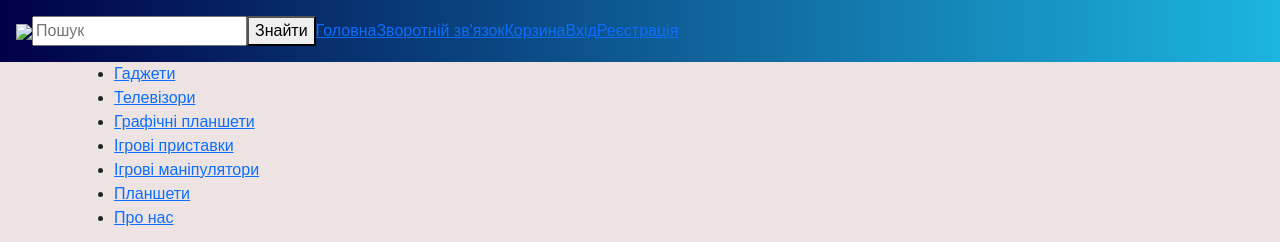
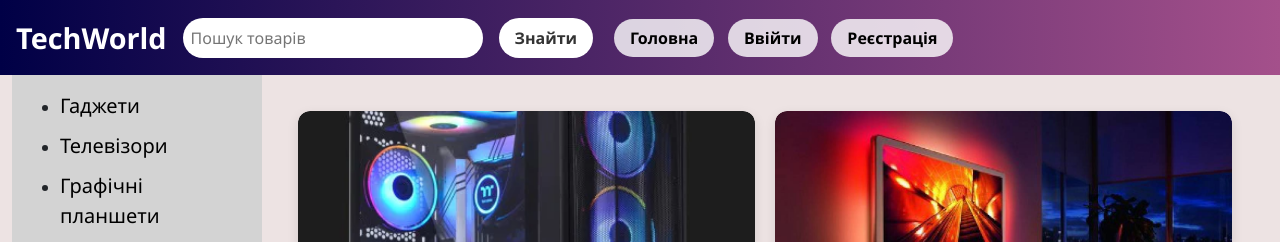
Before and after one commit to EvilDahaka/release-project, a Flask app: template templates/home.html in a window 1280 px wide. Shown: the top 242 px of the page. Run offline with Flask 3, Linux system fonts and the light colour scheme; the template is opened without the code that fills it, so the values that code supplies are empty.

Commit message:
Готовий каркас та головна сторінка

```diff
--- a/static/style.css
+++ b/static/style.css
@@ -1,19 +1,69 @@
-header {
-    display: flex;
-    align-items: center;
-    background: linear-gradient(to right, #000046, #1cb5e0);
-    color: white;
-    padding: 1rem;
-
-}
-
-
 body {
-    font-family: Arial, sans-serif;
+    font-family: 'Segoe UI', sans-serif;
     background-color: #ede3e3;
     margin: 0;
     padding: 0;
-}
+  }
+
+  header {
+    display: flex;
+    align-items: center;
+    background: linear-gradient(to right, #000046, #a4508b);
+    color: white;
+    padding: 1rem;
+    gap: 1rem;
+  }
+
+  .logo {
+    font-size: 1.8rem;
+    font-weight: bold;
+  }
+
+  header input[type="text"] {
+    width: 300px;
+    padding: 0.5rem;
+    border-radius: 20px;
+    border: none;
+  }
+
+  header .btn {
+    background: white;
+    border-radius: 20px;
+    padding: 0.5rem 1rem;
+    border: none;
+    font-weight: bold;
+    color: #333;
+  }
+
+  nav a {
+    background-color: rgba(255, 255, 255, 0.8);
+    border-radius: 20px;
+    padding: 0.5rem 1rem;
+    margin: 0 0.3rem;
+    text-decoration: none;
+    color: black;
+    font-weight: bold;
+  }
+
+  aside {
+    background-color: #d3d3d3;
+    padding: 1rem;
+    min-width: 250px;
+    margin-left: 0;
+  }
+
+  aside ul li a {
+    color: black;
+    text-decoration: none;
+    font-size: 20px;
+    display: block;
+    margin-bottom: 10px;
+  }
+
+  aside ul li a:hover {
+    color: #4b0082;
+    text-decoration: none;
+  }
 
 .gallery-grid {
     display: grid;
--- a/templates/base.html
+++ b/templates/base.html
@@ -5,27 +5,20 @@
   <meta name="viewport" content="width=device-width, initial-scale=1.0">
   <link rel="stylesheet" href="https://cdn.jsdelivr.net/npm/bootstrap@5.3.3/dist/css/bootstrap.min.css">
   <link rel="stylesheet" href="static/style.css">
-
   <title>{% block title %}gShop{% endblock %}</title>
-</head>
 <body>
   <header>
-        <div class = "logo">
-            <a href="/home">
-                <img src="#">
-            </a>
-        </div>
-        <input type= "text" placeholder="Пошук">
-        <button>Знайти</button>
+    <div class="logo">TechWorld</div>
+    <input type="text" placeholder="Пошук товарів">
+    <button class="btn">Знайти</button>
+    <nav>
       <a href="{{ url_for('home') }}">Головна</a>
-        <a href="#">Зворотній зв'язок</a>
-        <a href="#">Корзина</a>
-        <a href="#">Вхід</a>
+      <a href="#">Ввійти</a>
       <a href="#">Реєстрація</a>
-
+    </nav>
   </header>
 
-    <div class="container">
+  <div class="container-fluid d-flex">
     <aside>
       <ul>
         <li><a href="#">Гаджети</a></li>
@@ -37,9 +30,9 @@
         <li><a href="#">Про нас</a></li>
       </ul>
     </aside>
-        <main>
+    <main class="flex-grow-1 p-3">
       {% block content %}{% endblock %}
     </main>
   </div>
-
 </body>
+</html>
--- a/templates/home.html
+++ b/templates/home.html
@@ -7,7 +7,7 @@
     <div class="gallery-item">
         <a href="/products?tag=pc" class="text-decoration-none">
             <div class="grid-iteminner">
-                <img src="https://media.discordapp.net/attachments/1282590520652337215/1295696497739956285/10-420x420.png?ex=67f8f065&is=67f79ee5&hm=f62a216889227f4ad4e9696e5363597e57ee20d5646960692be1303d76f26b81&=&format=webp&quality=lossless&width=525&height=525" class="grid-itemimg" alt="Персональні компе'ютери">
+                <img src="static/img/pc.png" class="grid-itemimg" alt="Персональні компе'ютери">
                 <div class="grid-itemtitle">
                     <span>Персональні компе'ютери</span>
                 </div>
@@ -18,7 +18,7 @@
     <div class="gallery-item">
         <a href="/products?tag=tv" class="text-decoration-none">
             <div class="grid-iteminner">
-                <img src="https://media.discordapp.net/attachments/1282590520652337215/1295702554424119330/84ac056b57dd032fcf18a346d4a81feb-xl.png?ex=67f8f609&is=67f7a489&hm=1c2332dcd1d2fac5f82ad0633b35cfacd11eb428fe8327cb0daa223bf1b5ee04&=&format=webp&quality=lossless&width=1240&height=881" class="grid-itemimg" alt="TV+відеотехніка">
+                <img src="static/img/tv.png" class="grid-itemimg" alt="TV+відеотехніка">
                 <div class="grid-itemtitle">
                     <span>TV+відеотехніка</span>
                 </div>
@@ -29,7 +29,7 @@
     <div class="gallery-item">
         <a href="/products?tag=monitor" class="text-decoration-none">
             <div class="grid-iteminner">
-                <img src="https://media.discordapp.net/attachments/1282590520652337215/1295697589576011836/Lenovo20E29w-20.png?ex=67f8f16a&is=67f79fea&hm=1342d025d0072d00759303eaafadf8b3d409e2007fea4381db1a866b8d2e279d&=&format=webp&quality=lossless&width=1440&height=810" class="grid-itemimg" alt="Монітори">
+                <img src="static/img/Lenovo20E29w-20.png" class="grid-itemimg" alt="Монітори">
                 <div class="grid-itemtitle">
                     <span>Монітори</span>
                 </div>
@@ -40,7 +40,7 @@
     <div class="gallery-item">
         <a href="/products?tag=keyboard" class="text-decoration-none">
             <div class="grid-iteminner">
-                <img src="https://media.discordapp.net/attachments/1282590520652337215/1295697589576011836/Lenovo20E29w-20.png?ex=67f8f16a&is=67f79fea&hm=1342d025d0072d00759303eaafadf8b3d409e2007fea4381db1a866b8d2e279d&=&format=webp&quality=lossless&width=1440&height=810" class="grid-itemimg" alt="Клавіатури">
+                <img src="static/img/key.png" class="grid-itemimg" alt="Клавіатури">
                 <div class="grid-itemtitle">
                     <span>Клавіатури</span>
                 </div>
@@ -51,7 +51,7 @@
     <div class="gallery-item">
         <a href="/products?tag=mouse" class="text-decoration-none">
             <div class="grid-iteminner">
-                <img src="https://media.discordapp.net/attachments/1282590520652337215/1295689286871547946/image.png?ex=67f8e9ae&is=67f7982e&hm=4305f247c27aa166d92f588578687bd9cee96ad05661f7f6785b49b68c17ae8b&=&format=webp&quality=lossless&width=755&height=940" class="grid-itemimg" alt="Мишки">
+                <img src="static/img/m.png" class="grid-itemimg" alt="Мишки">
                 <div class="grid-itemtitle">
                     <span>Мишки</span>
                 </div>
@@ -62,23 +62,12 @@
     <div class="gallery-item">
         <a href="/prducts?tag=audio" class="text-decoration-none">
             <div class="grid-iteminner">
-                <img src="https://media.discordapp.net/attachments/1282590520652337215/1295707335993327617/maquette-smartphone-ecran-blanc-fond-haut-parleurs-musique-eclairage-au-neon-clones-musique-maquette-smartphone-ecran-blanc-pour-conception-votre-application-rendu-3d_120871-408.png?ex=67f8fa7d&is=67f7a8fd&hm=9365d4a163e6084fa14d14b4d93847b08028f9e3a04f743c2aa2d192992bb42c&=&format=webp&quality=lossless&width=783&height=521" class="grid-itemimg" alt="Аудіо-техніка">
+                <img src="static/img/audio.png" class="grid-itemimg" alt="Аудіо-техніка">
                 <div class="grid-itemtitle">
                     <span>Аудіо-техніка</span>
                 </div>
             </div>
         </a>
     </div>
-
-    <div class="gallery-item">
-        <a href="/products?tag=garniture" class="text-decoration-none">
-            <div class="grid-iteminner">
-                <img src="https://media.discordapp.net/attachments/1282590520652337215/1295690240849350676/Gear-Rant-Game-Family-Plans-1334436001.png?ex=67f8ea92&is=67f79912&hm=217a91cb53e04a7029f963c8e14f0f00c1f61346e8ac3e43f33937ddfb17f377&=&format=webp&quality=lossless&width=1240&height=930" class="grid-itemimg" alt="Гарнітура">
-                <div class="grid-itemtitle">
-                    <span>Гарнітура</span>
-                </div>
-            </div>
-        </a>
-    </div>
 </div>
 {% endblock %}
```
Also changed, not shown: image.png (added), static/img/Lenovo20E29w-20.png (added), static/img/audio.png (added), static/img/key.png (added), static/img/m.png (added), static/img/pc.png (added), static/img/phone.png (added), static/img/tv.png (added). Lines whose indentation alone changed are shown as unchanged.
